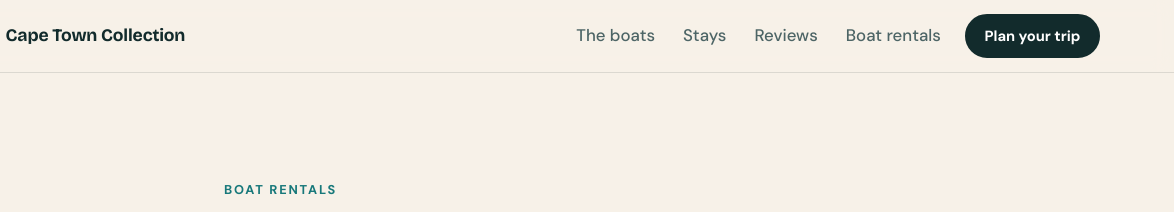
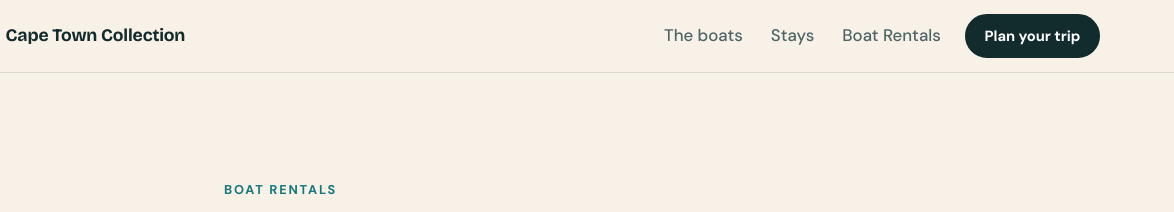
Before and after one commit to JSpies88/boat-rental, a plain HTML site: page boat-rental.html in a window 1280 px wide. Shown: the top 212 px of the page, 106-1280 px from the left. Drawn offline with nearby package versions, Linux system fonts and the light colour scheme.

Commit message:
Update boat-rental.html

```diff
--- a/boat-rental.html
+++ b/boat-rental.html
@@ -25,9 +25,9 @@
         <ul class="nav__links">
           <li><a href="index.html#boat">The boats</a></li>
           <li><a href="index.html#stays">Stays</a></li>
-          <li><a href="index.html#reviews">Reviews</a></li>
+          <!-- <li><a href="index.html#reviews">Reviews</a></li> -->
           <!-- <li><a href="about.html">About</a></li> -->
-          <li><a href="boat-rental.html">Boat rentals</a></li>
+          <li><a href="boat-rental.html">Boat Rentals</a></li>
         </ul>
       </nav>
       <a class="button button--small" href="index.html#contact">Plan your trip</a>
```
